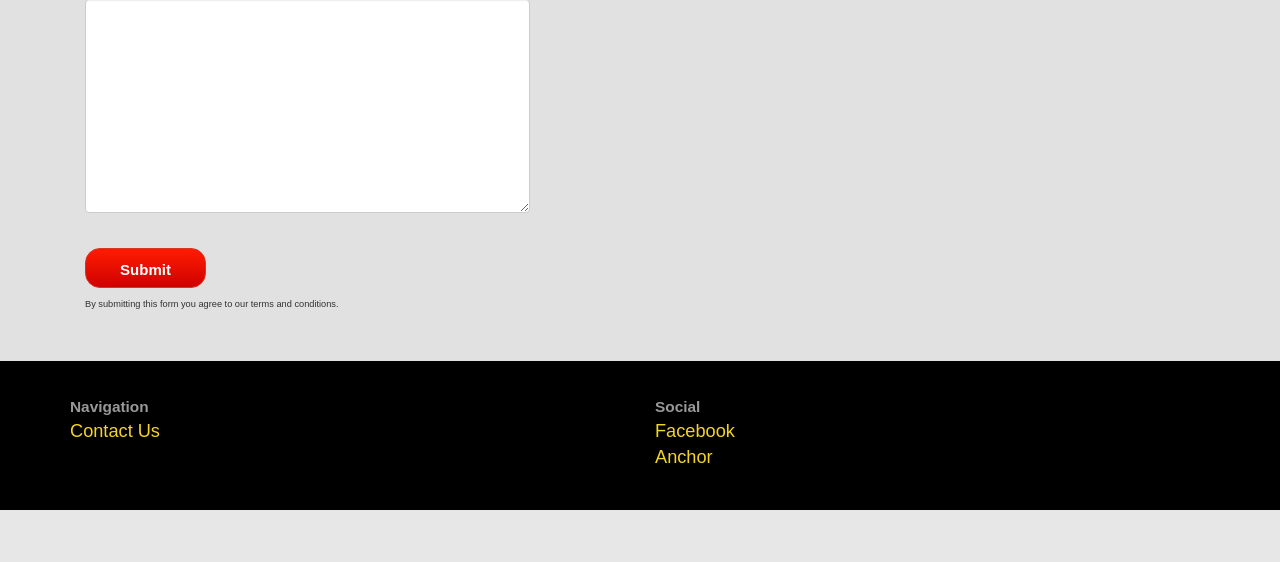
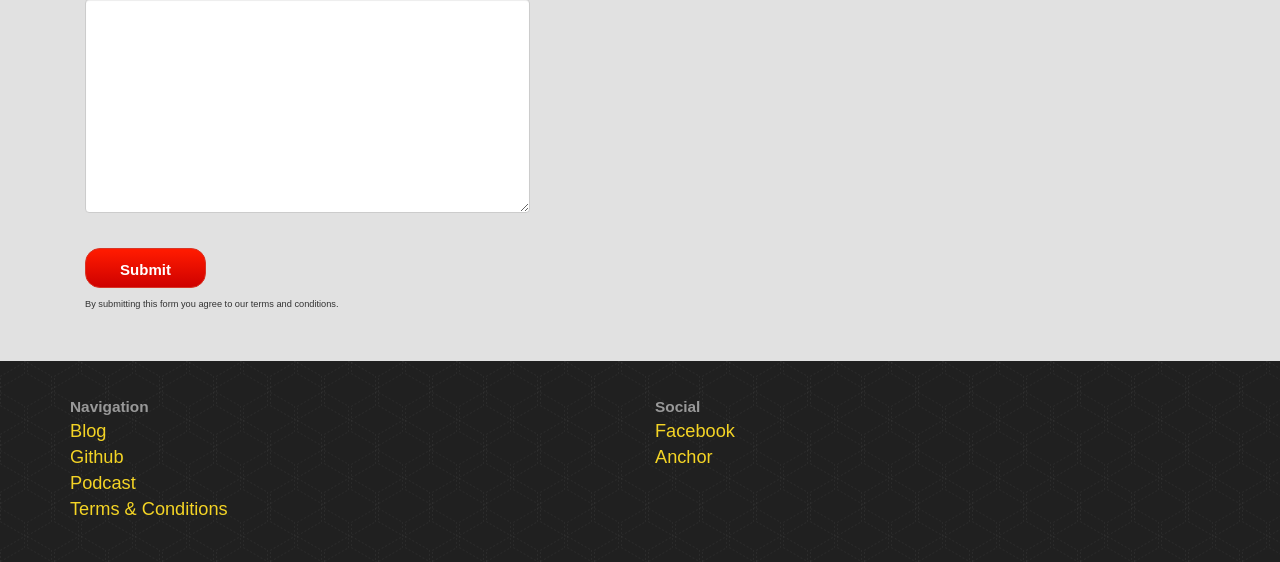
Before and after one commit to yelluw/amy, a Django app: page / in a window 1280 px wide. Shown: the part 1340-1902 px from the top of the page. Before the commit the page ends 1850 px from the top, so only its background shows below. Run offline with Django 3.2, Linux system fonts and the light colour scheme; some libraries are stand-ins or nearby versions; some web fonts are replaced.

Commit message:
cleanup whitespace

```diff
--- a/cms/forms.py
+++ b/cms/forms.py
@@ -15,7 +15,6 @@ class WorkInquiryContactForm(forms.Form):
 
     ATTRS = {"class": "form-control"}
 
-
     inquiry_type = forms.ChoiceField(widget=forms.RadioSelect(), choices=CHOICES)
     name = forms.CharField(widget=forms.TextInput(attrs=ATTRS), max_length=140)
     email = forms.EmailField(widget=forms.EmailInput(attrs=ATTRS))
--- a/cms/static/css/main.css
+++ b/cms/static/css/main.css
@@ -28,7 +28,7 @@
 }
 
 .two-column-footer {
-    background: #000;
+    background: url(../img/bg.png);
 }
 
 .two-column-footer .list-title {
--- a/cms/templates/index.html
+++ b/cms/templates/index.html
@@ -284,7 +284,10 @@
             <div class="col-lg-6 col-md-6 col-sm-6 left-column">
               <ul class="list-unstyled">
                 <li class="list-title">Navigation</li>
-                <li><a href="{% url "index" %}">Contact Us</a></li>
+                <li><a href="{% url "index" %}">Blog</a></li>
+                <li><a href="https://github.com/yelluw">Github</a></li>
+                <li><a href="{% url "index" %}">Podcast</a></li>
+                <li><a href="{% url "index" %}">Terms & Conditions</a></li>
               </ul>
             <!-- end left column -->
             </div>
```
Also changed, not shown: cms/urls.py (line endings or trailing spaces).
